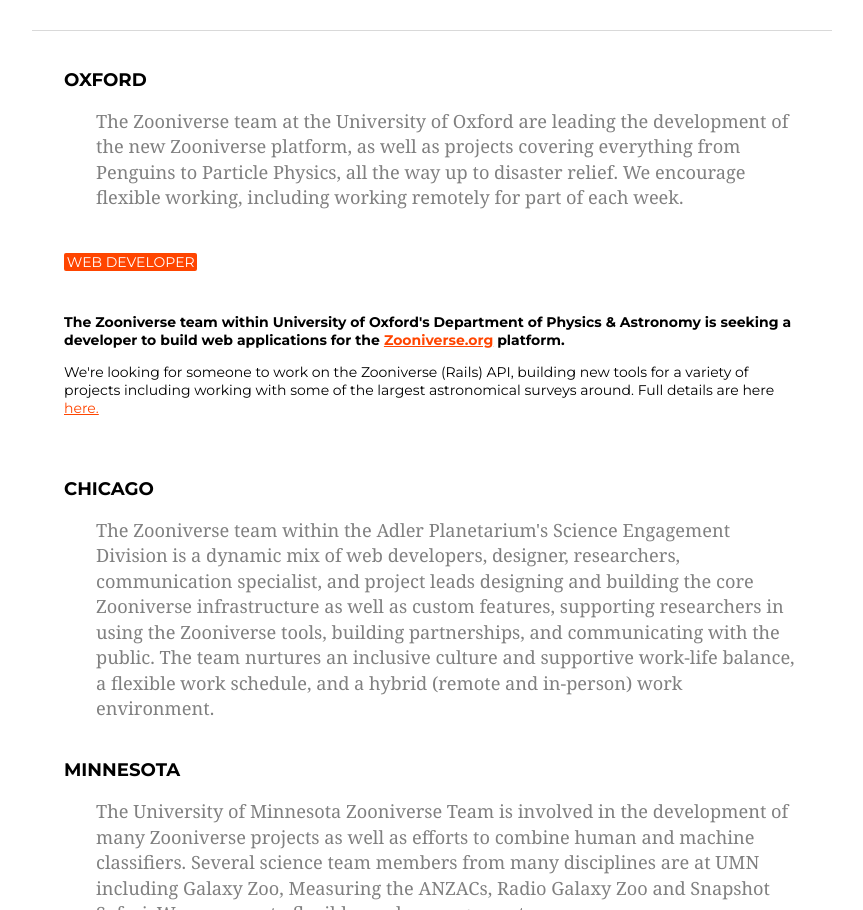
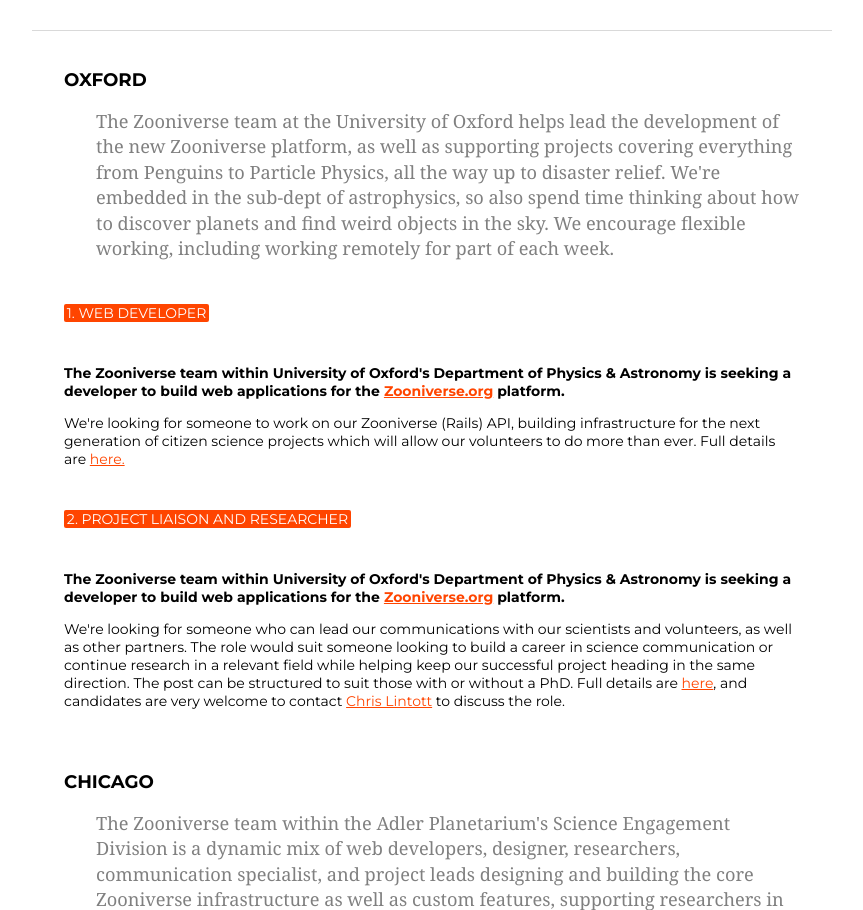
Before and after one commit to zooniverse/jobs.zooniverse.org, a website: page build/index.html in a window 1280 px wide. Shown: the part 577-1487 px from the top of the page, without its empty margins (208-1071 px from the left). Drawn offline with Linux system fonts and the light colour scheme.

Commit message:
Updated Oxford data
Updated Oxford data.

```diff
--- a/build/index.html
+++ b/build/index.html
@@ -36,15 +36,24 @@
       <div class="main columns-container">
         <section class="column content-container">
           <h3 class="oxford location-heading">Oxford</h3>
-          <p class="introduction">The Zooniverse team at the University of Oxford are leading the development of the new Zooniverse platform, as well as projects covering everything from Penguins to Particle Physics, all the way up to disaster relief. We encourage flexible working, including working remotely for part of each week.</p>
+          <p class="introduction">The Zooniverse team at the University of Oxford helps lead the development of the new Zooniverse platform, as well as supporting projects covering everything from Penguins to Particle Physics, all the way up to disaster relief. We're embedded in the sub-dept of astrophysics, so also spend time thinking about how to discover planets and find weird objects in the sky. We encourage flexible working, including working remotely for part of each week.</p>
 
           <div class="job">
-            <p><a class="job-title" id="oxford-web-developer">Web Developer</a></p>
+            <p><a class="job-title" id="oxford-web-developer">1. Web Developer</a></p>
             <div class="job description">
               <p><strong>The Zooniverse team within University of Oxford's Department of Physics & Astronomy is seeking a developer to build web applications for the <a href="https://github.com/zooniverse/" target="_blank">Zooniverse.org</a> platform.</strong></p>
-              </p> We're looking for someone to work on the Zooniverse (Rails) API, building new tools for a variety of projects including working with some of the largest astronomical surveys around. Full details are here <a href="https://my.corehr.com/pls/uoxrecruit/erq_jobspec_version_4.display_form?p_internal_external=E&p_applicant_no=&p_company=10&p_refresh_search=Y&p_display_apply_ind=Y&p_process_type=&p_display_in_irish=N&p_form_profile_detail=&p_recruitment_id=163821">here.</a></p>
+              </p> We're looking for someone to work on our Zooniverse (Rails) API, building infrastructure for the next generation of citizen science projects which will allow our volunteers to do more than ever. Full details are <a href="https://my.corehr.com/pls/uoxrecruit/erq_jobspec_version_4.display_form?p_internal_external=E&p_applicant_no=&p_company=10&p_refresh_search=Y&p_display_apply_ind=Y&p_process_type=&p_display_in_irish=N&p_form_profile_detail=&p_recruitment_id=163821">here.</a></p>
             </div>
           </div>
+
+    <div class="job">
+            <p><a class="job-title" id="oxford-web-developer">2. Project liaison and researcher</a></p>
+            <div class="job description">
+              <p><strong>The Zooniverse team within University of Oxford's Department of Physics & Astronomy is seeking a developer to build web applications for the <a href="https://github.com/zooniverse/" target="_blank">Zooniverse.org</a> platform.</strong></p>
+              </p> We're looking for someone who can lead our communications with our scientists and volunteers, as well as other partners. The role would suit someone looking to build a career in science communication or continue research in a relevant field while helping keep our successful project heading in the same direction. The post can be structured to suit those with or without a PhD. Full details are <a href="https://my.corehr.com/pls/uoxrecruit/erq_jobspec_version_4.display_form?p_internal_external=E&p_applicant_no=&p_company=10&p_refresh_search=Y&p_display_apply_ind=Y&p_process_type=&p_display_in_irish=N&p_form_profile_detail=&p_recruitment_id=163821">here</a>, and candidates are very welcome to contact <a href="mailto:chris.lintott@physics.ox.ac.uk">Chris Lintott</a> to discuss the role.</p>
+            </div>
+          </div>
+
 
         </section>
 
```
Also changed, not shown: 1 other file.
